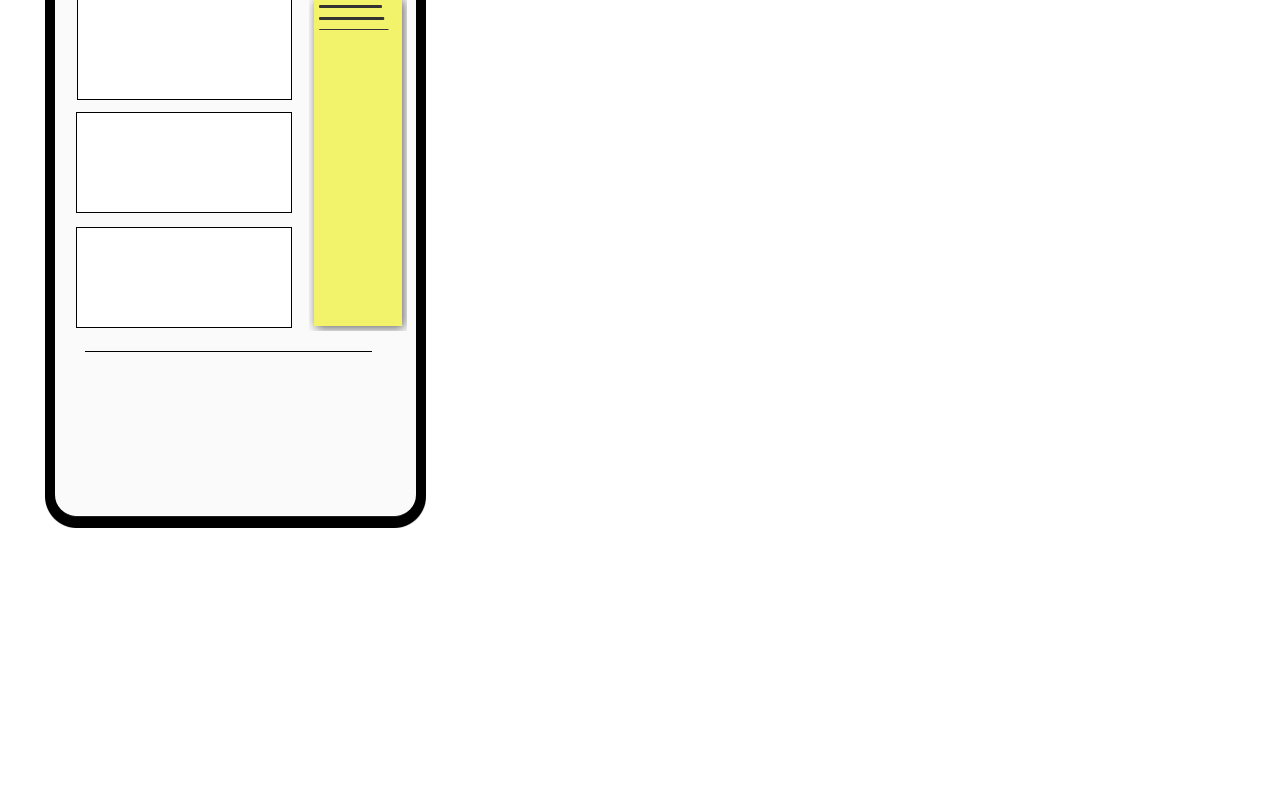
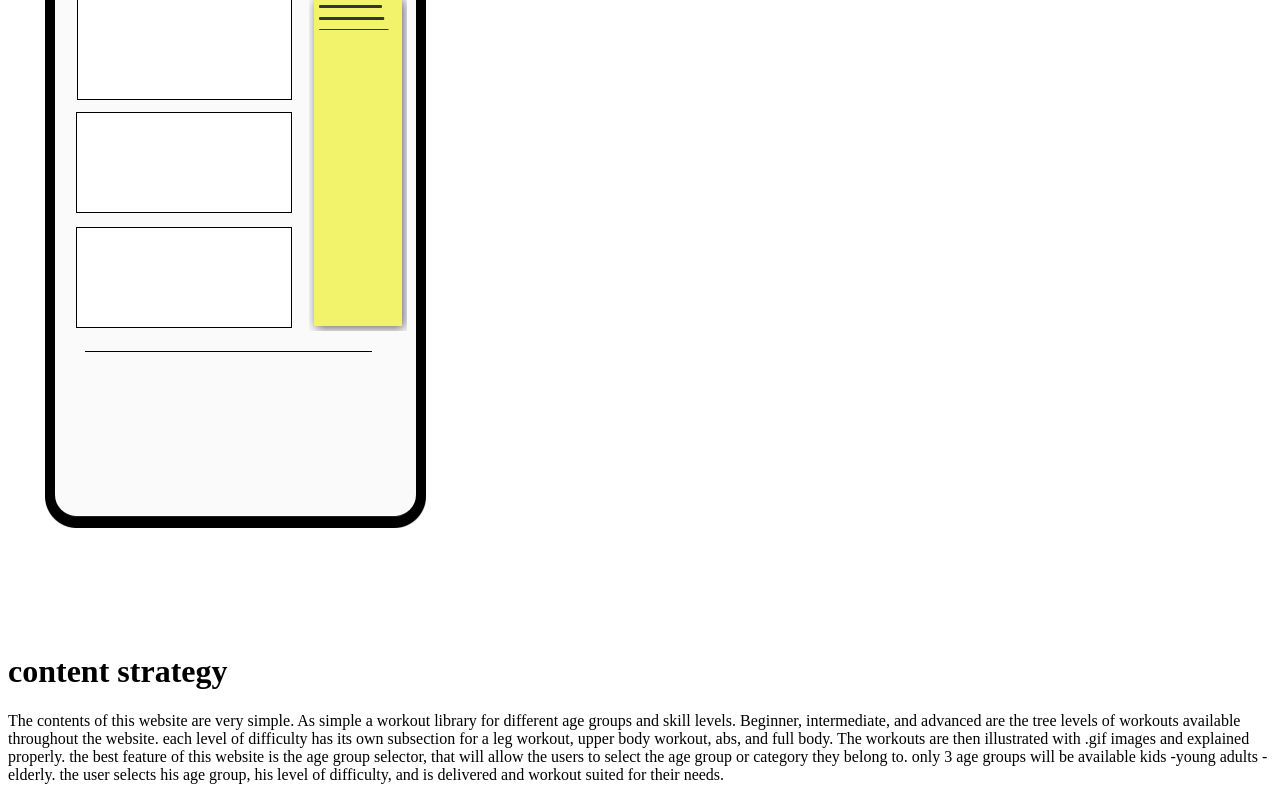
Before and after one commit to EmmanuelPriceMars/e-fitness, a plain HTML site: page public_html/documentation/milestone-2.html in a window 1280 px wide. Shown: the part 1115-1915 px from the top of the page. Before the commit the page ends 1755 px from the top, so only its background shows below. Drawn offline with Linux system fonts and the light colour scheme.

Commit message:
content strate

```diff
--- a/public_html/documentation/milestone-2.html
+++ b/public_html/documentation/milestone-2.html
@@ -8,6 +8,17 @@
 
 <img src="wireframedesktop.png"   alt="desktopwire frame" >
 <img src="wireframemobile.png" alt="mobilewire frame">
+ <h1> content strategy</h1>
+<p><stronge> The contents of this website are very simple. As simple a workout library for different age groups and skill levels.
+    Beginner, intermediate, and advanced are the tree levels of workouts available throughout the website. each level
+   of difficulty has its own subsection for a leg workout, upper body workout, abs, and full body. The workouts are then
+    illustrated with .gif images and explained properly. the best feature of this
+    website is the age group selector, that will allow the users to select the age group or category they belong to. only 3 age groups
+    will be available kids -young adults -elderly. the user selects his age group, his level of difficulty, and is delivered and workout
+    suited for their needs.
+
+
+</stronge></p>
 
 </body>
 </html>
```
